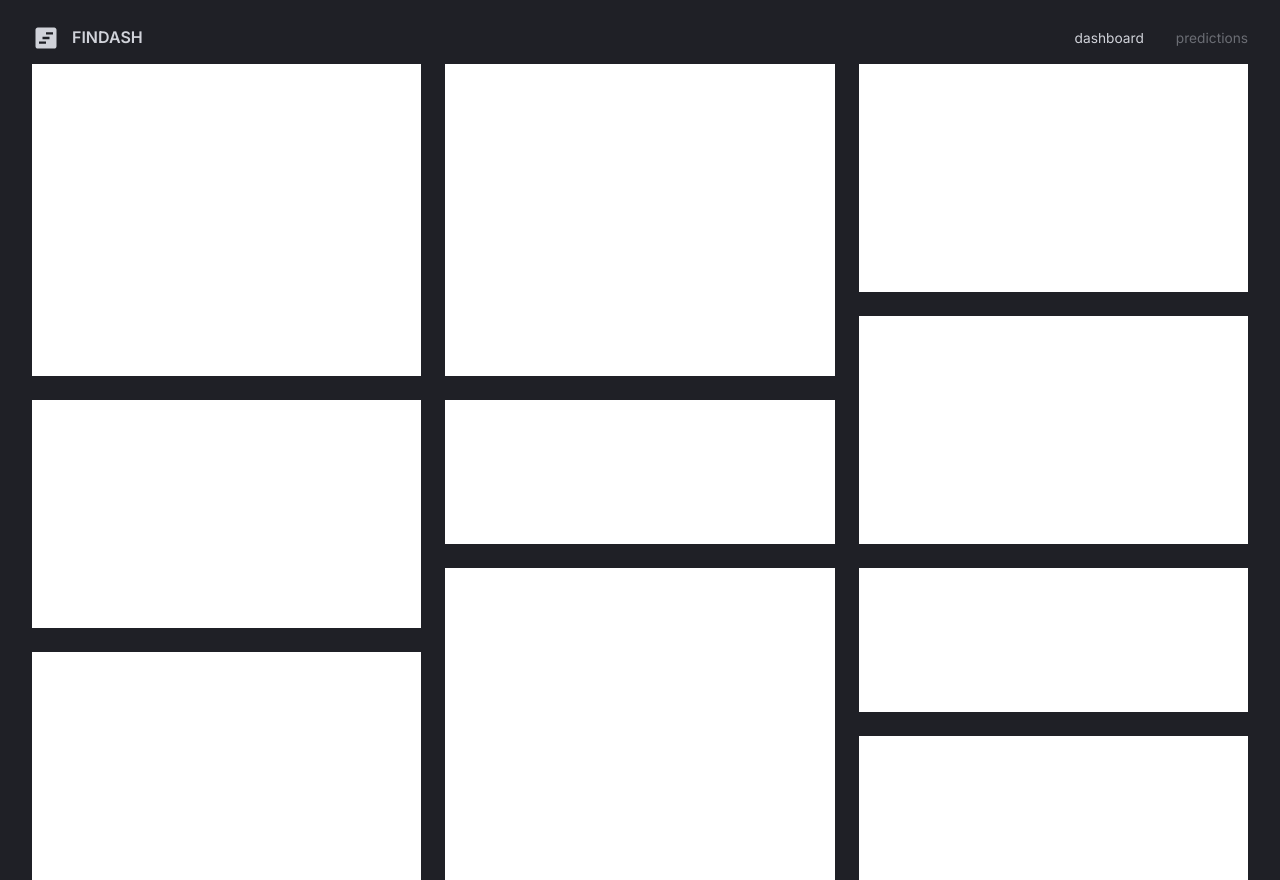
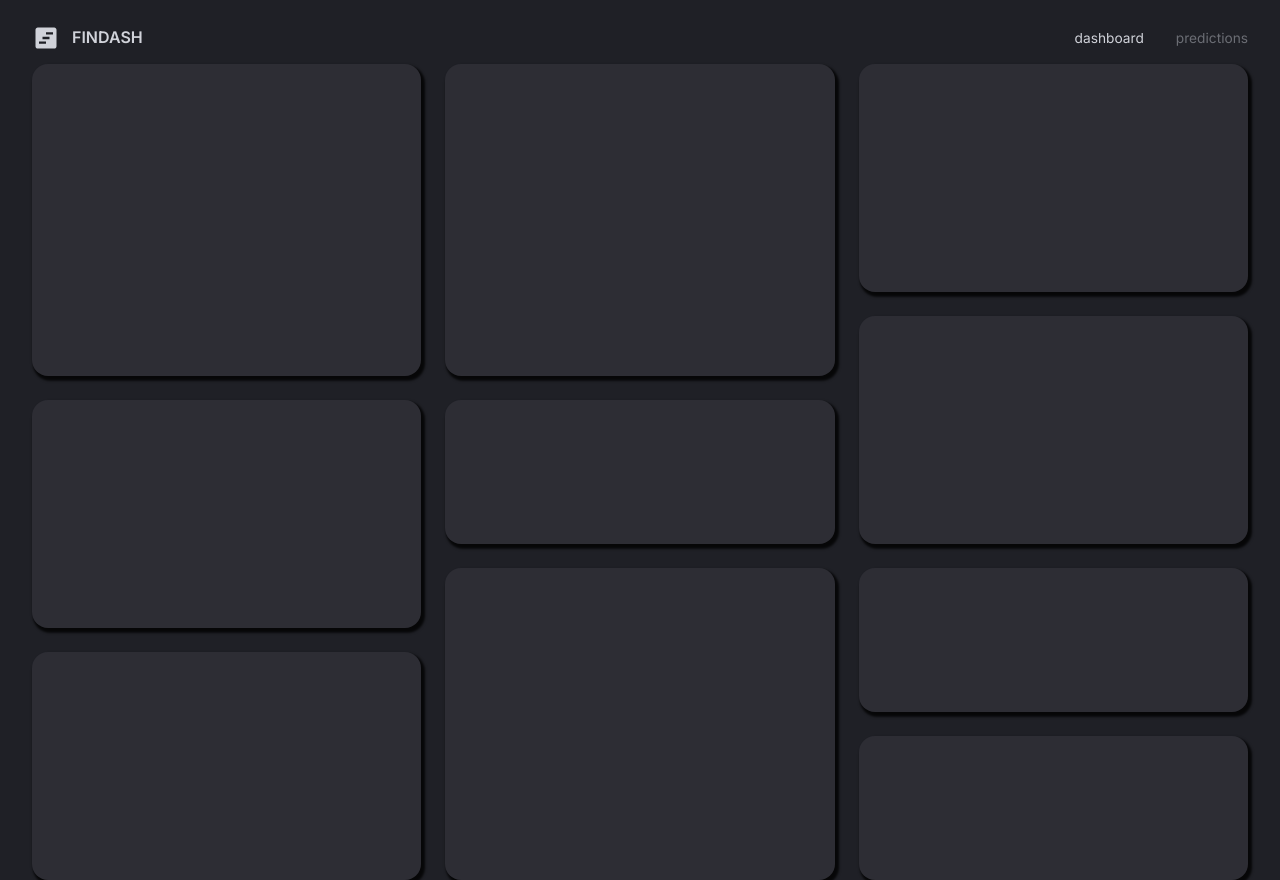
Before and after one commit to cho-hyeonjin/MERN-Dashboard, a React (Vite) app: page / in a window 1280 px wide. Built offline with nearby package versions, Linux system fonts and the light colour scheme.

Commit message:
♻️refactor: Replace 'Box' in the 'Dashboard' component with 'DashboardBox' component`

```diff
--- a/src/scenes/dashboard/index.tsx
+++ b/src/scenes/dashboard/index.tsx
@@ -1,3 +1,4 @@
+import DashboardBox from "@/components/DashboardBox";
 import { Box, useMediaQuery, useTheme } from "@mui/material";
 
 type Props = {};
@@ -71,16 +72,16 @@
             }
       }
     >
-      <Box bgcolor="#fff" gridArea="a"></Box>
-      <Box bgcolor="#fff" gridArea="b"></Box>
-      <Box bgcolor="#fff" gridArea="c"></Box>
-      <Box bgcolor="#fff" gridArea="d"></Box>
-      <Box bgcolor="#fff" gridArea="e"></Box>
-      <Box bgcolor="#fff" gridArea="f"></Box>
-      <Box bgcolor="#fff" gridArea="g"></Box>
-      <Box bgcolor="#fff" gridArea="h"></Box>
-      <Box bgcolor="#fff" gridArea="i"></Box>
-      <Box bgcolor="#fff" gridArea="j"></Box>
+      <DashboardBox gridArea="a"></DashboardBox>
+      <DashboardBox gridArea="b"></DashboardBox>
+      <DashboardBox gridArea="c"></DashboardBox>
+      <DashboardBox gridArea="d"></DashboardBox>
+      <DashboardBox gridArea="e"></DashboardBox>
+      <DashboardBox gridArea="f"></DashboardBox>
+      <DashboardBox gridArea="g"></DashboardBox>
+      <DashboardBox gridArea="h"></DashboardBox>
+      <DashboardBox gridArea="i"></DashboardBox>
+      <DashboardBox gridArea="j"></DashboardBox>
     </Box>
   );
 };
```
